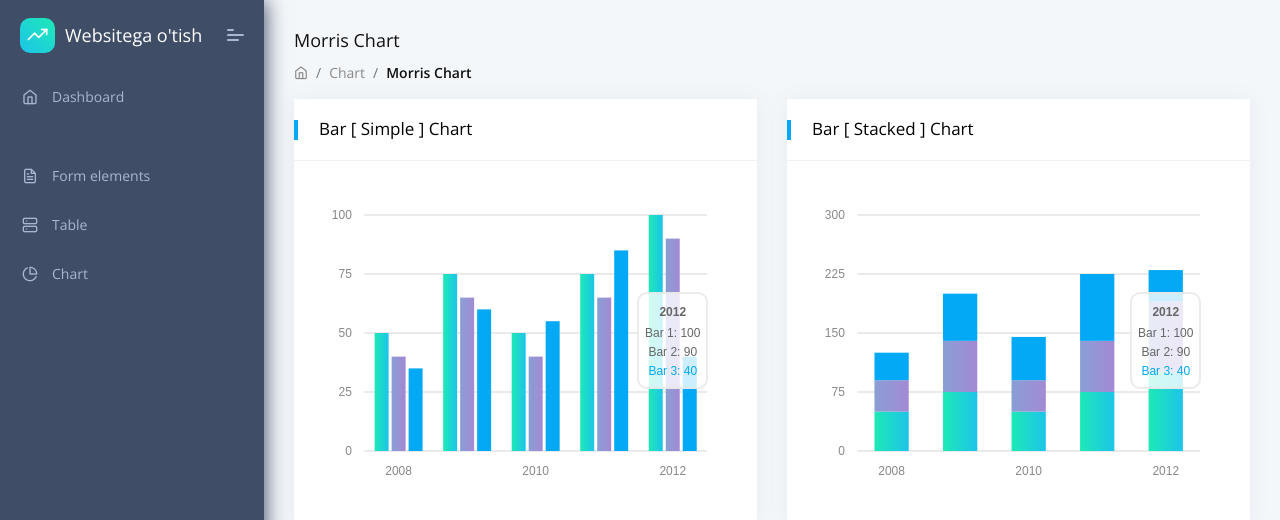
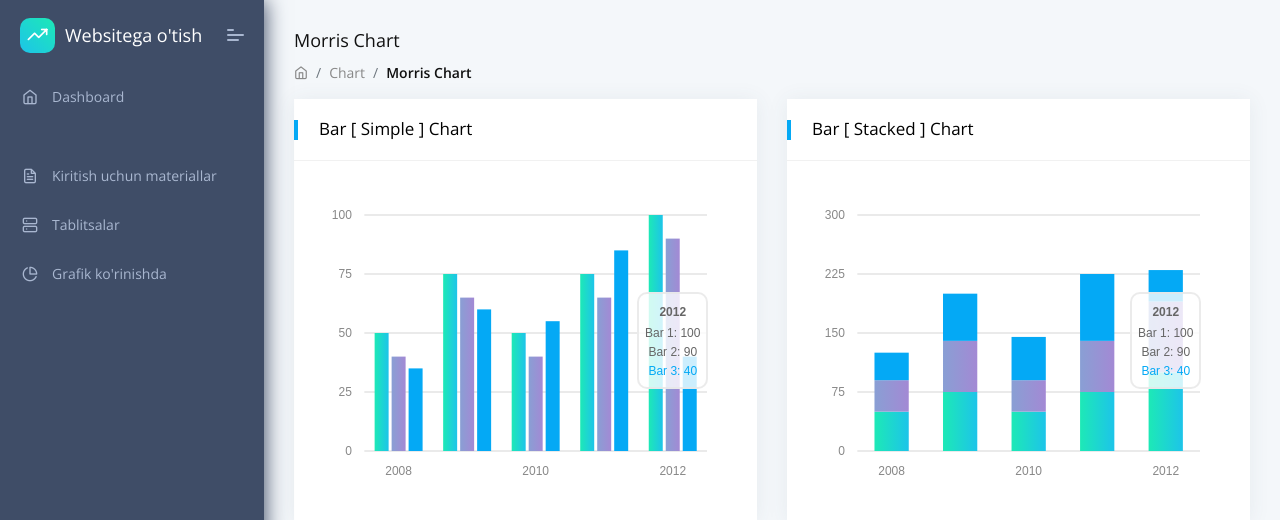
Before and after one commit to azimxxm/Kutibxona-CRM, a Django app: page /dashboard/chart/ in a window 1280 px wide. Shown: the top 520 px of the page. Run offline with Django 3.2, Linux system fonts and the light colour scheme; some libraries are stand-ins or nearby versions.

Commit message:
change README.md file

```diff
--- a/templates/dashboard/sidebar.html
+++ b/templates/dashboard/sidebar.html
@@ -20,19 +20,18 @@
                 <li data-username="form elements advance componant validation masking wizard picker select"
                     class="nav-item {% if 'ui-forms' in segment %} active {% endif %}">
                     <a href="{% url 'forms' %}" class="nav-link "><span class="pcoded-micon"><i
-                                class="feather icon-file-text"></i></span><span class="pcoded-mtext">Form
-                            elements</span></a>
+                                class="feather icon-file-text"></i></span><span class="pcoded-mtext">Kiritish uchun materiallar</span></a>
                 </li>
                 <li data-username="Table bootstrap datatable footable"
                     class="nav-item {% if 'ui-tables' in segment %} active {% endif %}">
 
                     <a href="{% url 'table' %}" class="nav-link "><span class="pcoded-micon"><i
-                                class="feather icon-server"></i></span><span class="pcoded-mtext">Table</span></a>
+                                class="feather icon-server"></i></span><span class="pcoded-mtext">Tablitsalar</span></a>
                 </li>
                 <li data-username="Charts Morris"
                     class="nav-item {% if 'charts-morris' in segment %} active {% endif %}">
                     <a href="{% url 'chart' %}" class="nav-link "><span class="pcoded-micon"><i
-                                class="feather icon-pie-chart"></i></span><span class="pcoded-mtext">Chart</span></a>
+                                class="feather icon-pie-chart"></i></span><span class="pcoded-mtext">Grafik ko'rinishda</span></a>
                 </li>
             </ul>
         </div>
```
Also changed, not shown: README.md, db.sqlite3.
